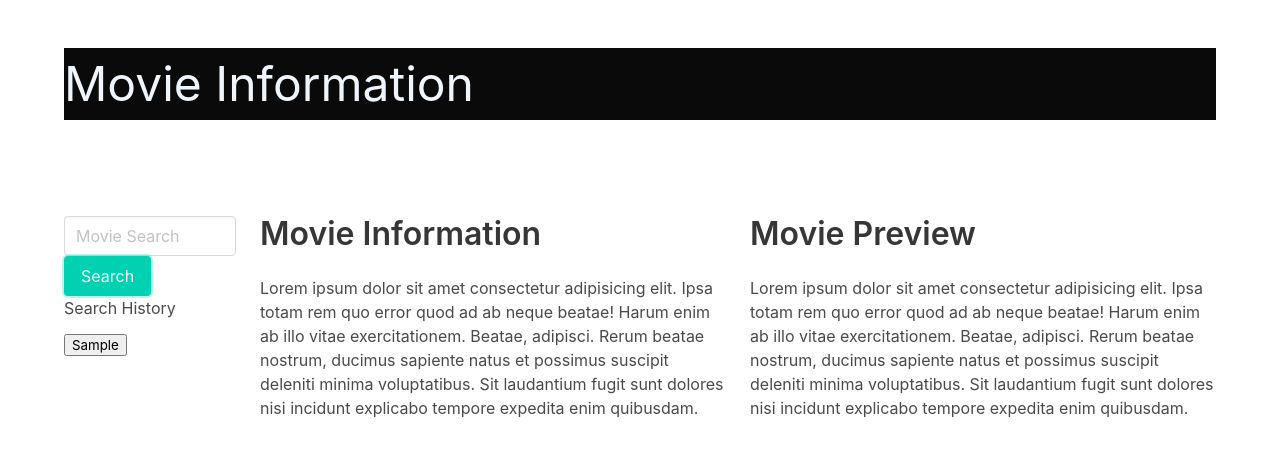
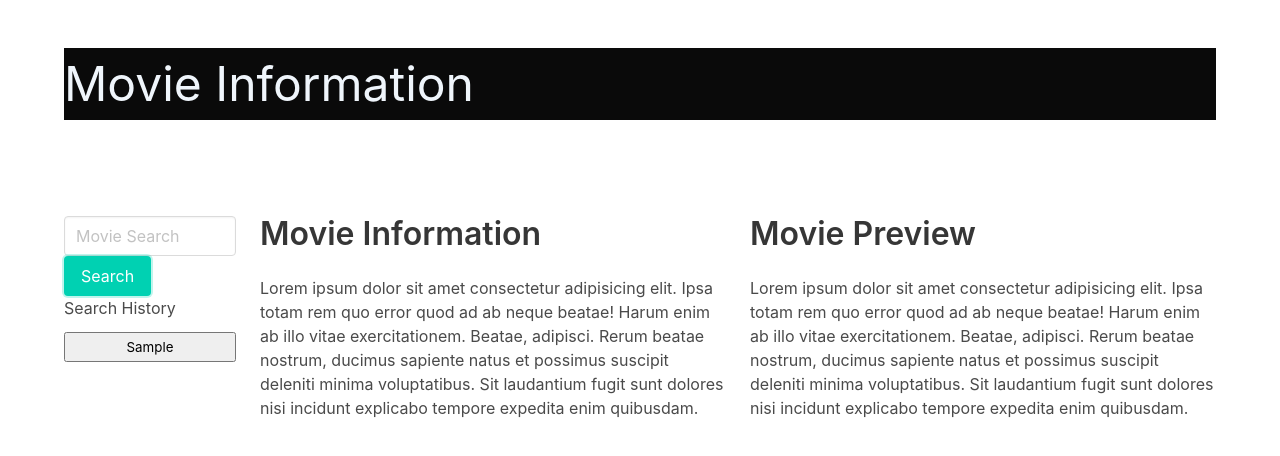
Before and after one commit to v-lax/movie_trailer_web_app, a plain HTML site: page index.html in a window 1280 px wide. Both pictures are taken after typing "Sample" into the empty fields and a click on the button "Search". Drawn offline with nearby package versions, Linux system fonts and the light colour scheme.

Commit message:
generic css

```diff
--- a/index.html
+++ b/index.html
@@ -5,6 +5,7 @@
     <meta charset="UTF-8">
     <meta name="viewport" content="width=device-width, initial-scale=1.0">
     <title>Movie</title>
+    <link rel="stylesheet" href="style.css">
     <link rel="stylesheet" href="https://cdn.jsdelivr.net/npm/bulma@0.9.1/css/bulma.min.css">
 </head>
 
--- a/style.css
+++ b/style.css
@@ -0,0 +1,4 @@
+.movie{
+    width: 100%;
+    padding: 5px;
+}
```
